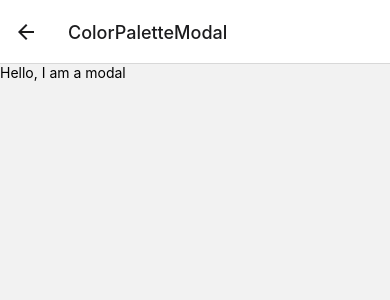
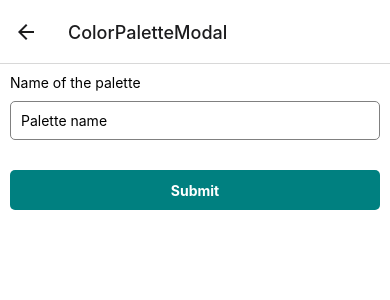
Before and after one commit to rahulkumarborah/learn-react-native, a React Native app: screen /ColorPaletteModal in a window 390 px wide. Shown: the top 300 px of the page. Built offline with nearby package versions, Linux system fonts and the light colour scheme; no server answers.

Commit message:
Form exercise part 1

```diff
--- a/src/screens/ColorPaletteModal.js
+++ b/src/screens/ColorPaletteModal.js
@@ -1,13 +1,65 @@
-import { Text, View } from 'react-native';
-
-import React from 'react';
+import {
+  Alert,
+  StyleSheet,
+  Text,
+  TextInput,
+  TouchableOpacity,
+  View,
+} from 'react-native';
+import React, { useCallback, useState } from 'react';
 
 const ColorPaletteModal = () => {
+  const [name, setName] = useState('');
+
+  const handleSubmit = useCallback(() => {
+    if (!name) {
+      Alert.alert('Please enter a palette name');
+    }
+  }, [name]);
+
   return (
-    <View>
-      <Text>Hello, I am a modal</Text>
+    <View style={styles.container}>
+      <Text style={styles.name}>Name of the palette</Text>
+      <TextInput
+        style={styles.input}
+        value={name}
+        onChangeText={setName}
+        placeholder="Palette name"
+      />
+      <TouchableOpacity style={styles.button} onPress={handleSubmit}>
+        <Text style={styles.buttonText}>Submit</Text>
+      </TouchableOpacity>
     </View>
   );
 };
 
+const styles = StyleSheet.create({
+  input: {
+    borderColor: 'grey',
+    borderWidth: 1,
+    padding: 10,
+    borderRadius: 5,
+    marginBottom: 30,
+  },
+  container: {
+    padding: 10,
+    backgroundColor: 'white',
+    flex: 1,
+  },
+  button: {
+    height: 40,
+    backgroundColor: 'teal',
+    borderRadius: 5,
+    justifyContent: 'center',
+    alignItems: 'center',
+  },
+  buttonText: {
+    color: 'white',
+    fontWeight: 'bold',
+  },
+  name: {
+    marginBottom: 10,
+  },
+});
+
 export default ColorPaletteModal;
```
